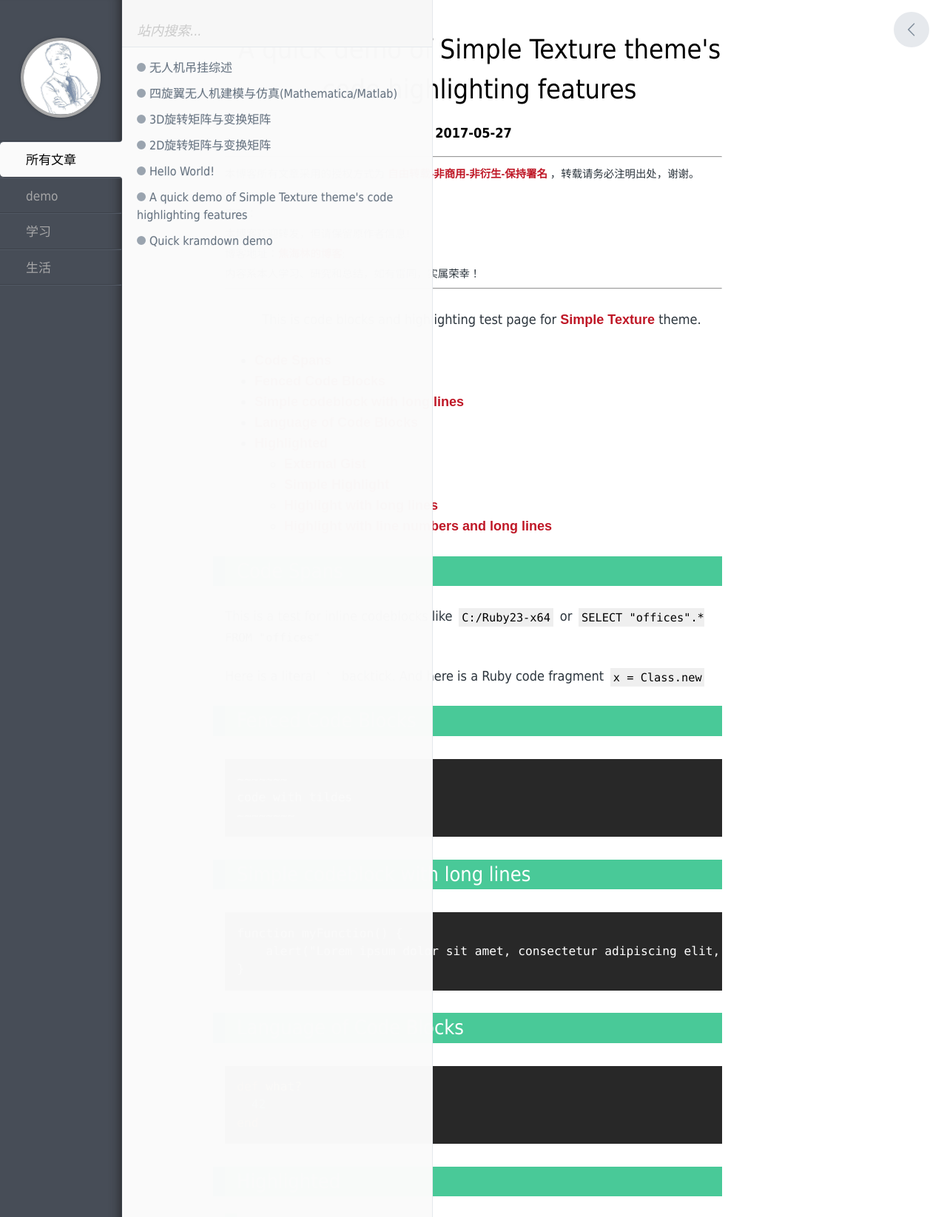
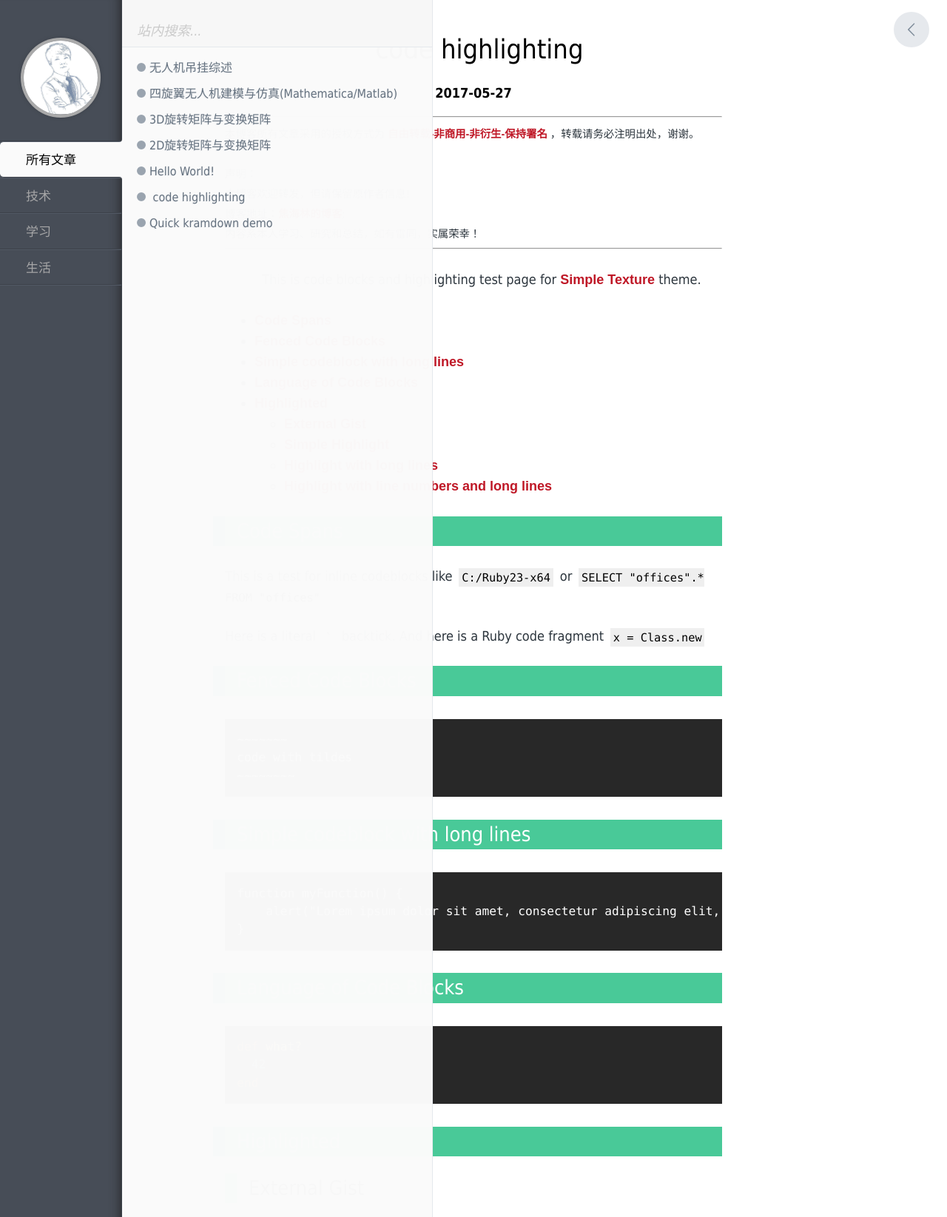
Before and after one commit to Jonlonly/Jonlonly.github.io, a Jekyll site: the page built from _posts/技术/2017-05-27-code-highlighting.md, in a window 1280 px wide, cut to the strip 0-1645 px from the top of the page. Shown: the whole strip at 74% size. Built offline with Jekyll 4.4.1, drawn with Linux system fonts in a browser that asks for light colours; comment, search, counter and statistics services are not loaded.

Commit message:
Add files via upload

```diff
--- a/_posts/技术/2017-05-25-quick-kramdown-demo.md
+++ b/_posts/技术/2017-05-25-quick-kramdown-demo.md
@@ -2,7 +2,7 @@
 layout: post
 title: "Quick kramdown demo"
 description: "A quick demo post to some kramdown features."
-categories: [demo]
+categories: 技术
 tags: [demo, jekyll]
 redirect_from:
   - /2017/05/25/
--- a/_posts/技术/2017-05-27-code-highlighting.md
+++ b/_posts/技术/2017-05-27-code-highlighting.md
@@ -1,8 +1,8 @@
 ---
 layout: post
-title: "A quick demo of Simple Texture theme's code highlighting features"
+title: " code highlighting "
 description: "A quick demo of Simple Texture theme's code highlighting features"
-categories: [demo]
+categories: 技术
 tags: [demo, jekyll]
 redirect_from:
   - /2017/05/27/
```
Also changed, not shown: _posts/技术/2017-07-15-hello-world.md (+1 -1 lines).
